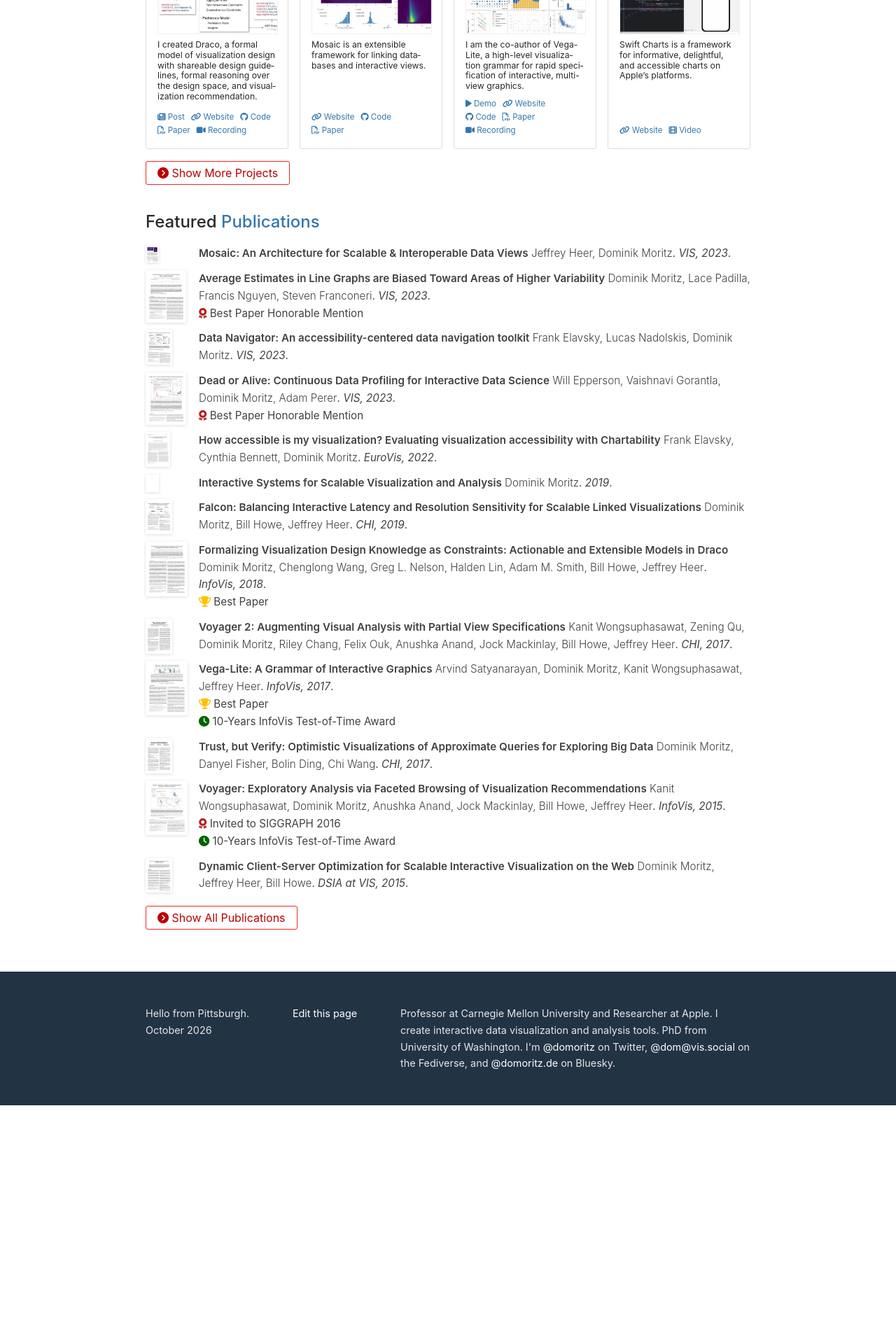
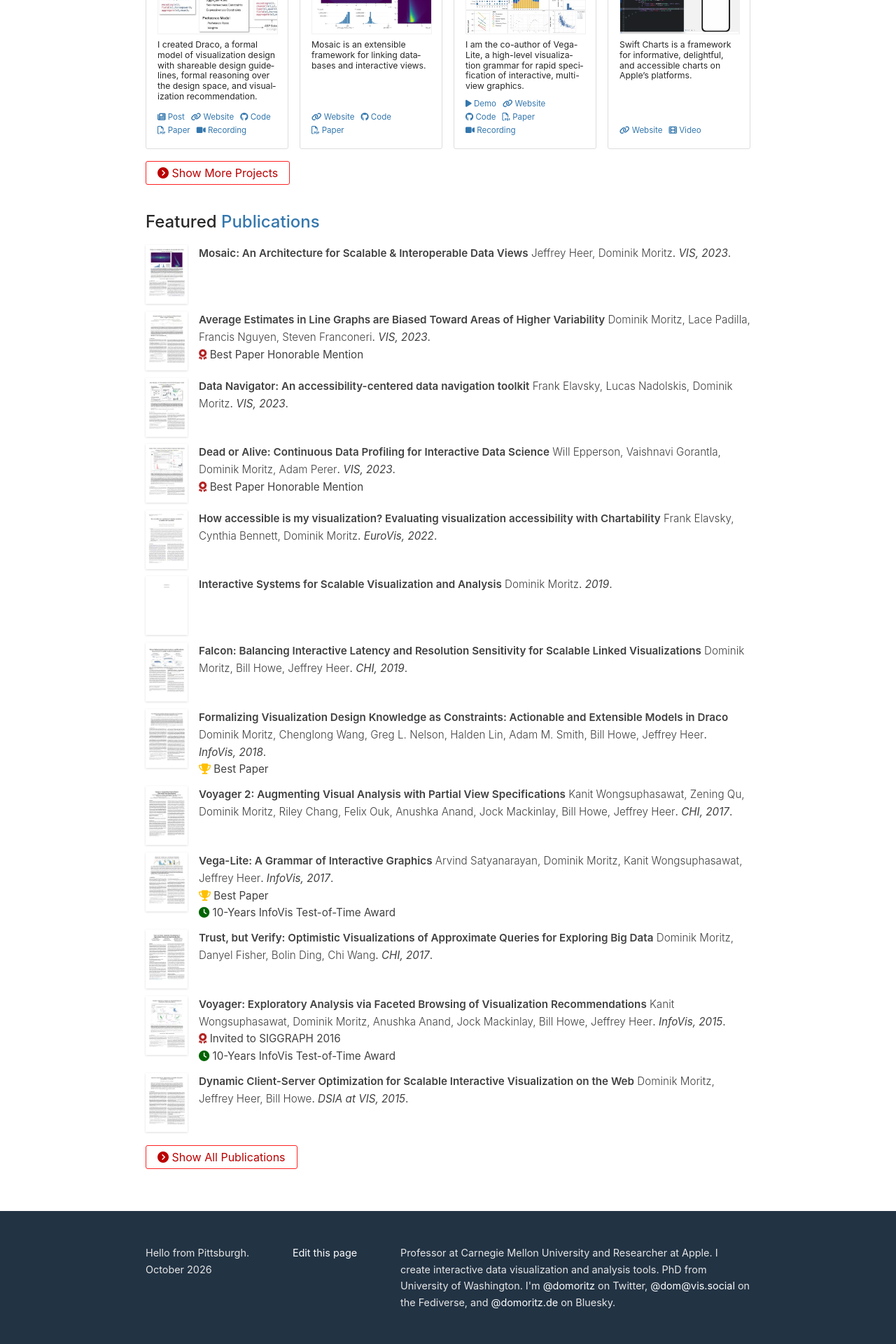
Before and after one commit to domoritz/domoritz.github.io, a Jekyll site: the page built from index.md, in a window 1280 px wide. Shown: the part 809-2729 px from the top of the page at 70% size. Built offline with Jekyll 4.4.1, drawn with Linux system fonts in a browser that asks for light colours; before the commit the page ends 2388 px from its top, so only the background shows below that.

Commit message:
Use a fixed size for every publication preview

```diff
--- a/_sass/_publication-preview.scss
+++ b/_sass/_publication-preview.scss
@@ -1,7 +1,12 @@
-// The text sets the row height. Previews fit within it without adding height.
+// Keep every preview the same size, independently of the amount of text.
 .publication:has(.publication-preview) {
   position: relative;
   padding-left: 76px;
+  min-height: 84px;
+
+  &.hidden {
+    min-height: 0;
+  }
 
   .publication-preview,
   .publication-preview-link {
@@ -9,30 +14,14 @@
     top: 0;
     left: 0;
     width: 60px;
-    height: 100%;
-    max-height: 84px;
+    height: 84px;
   }
 
   .publication-preview {
     display: block;
     object-fit: contain;
     object-position: top left;
-    filter: drop-shadow(0 1px 2px #0002);
-  }
-
-  .publication-preview-link .publication-preview {
-    height: 100%;
+    background: white;
+    box-shadow: 0 1px 3px #0002;
   }
 }
-
-@media (max-width: 600px) {
-  .publication:has(.publication-preview) {
-    padding-left: 52px;
-
-    .publication-preview,
-    .publication-preview-link {
-      width: 40px;
-      max-height: 56px;
-    }
-  }
-}
```
